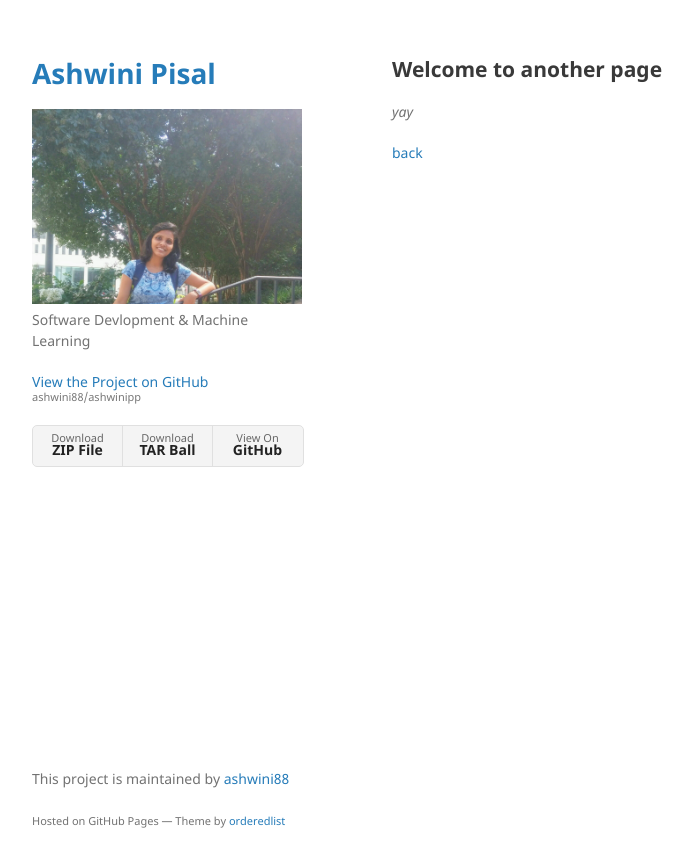
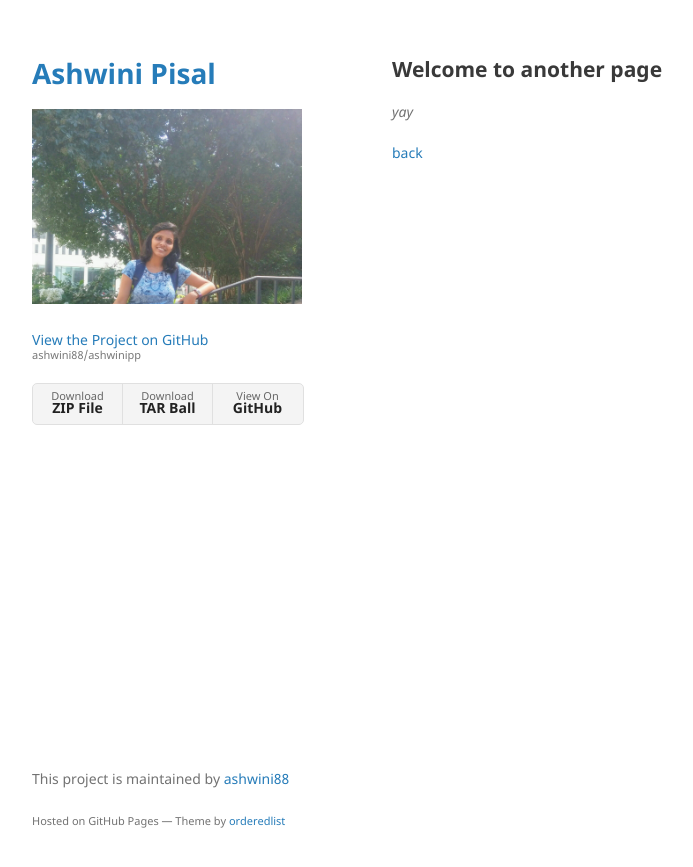
Before and after one commit to ashwini88/ashwinipp, a Jekyll site: the page built from another-page.md, in a window 1280 px wide. Shown: the top 867 px of the page, without its empty margins (178-871 px from the left). Built offline with Jekyll 4.4.1, drawn with Linux system fonts in a browser that asks for light colours; the repository's description, which GitHub fills in, is left out; our own code applies the rules of GitHub Pages for plain Markdown files.

Commit message:
Update _config.yml

```diff
--- a/_config.yml
+++ b/_config.yml
@@ -1,6 +1,6 @@
 title: Ashwini Pisal
 logo: /assets/img/logo.png
-description: Software Devlopment & Machine Learning
+description:
 show_downloads: true
 google_analytics:
 theme: jekyll-theme-minimal
```
